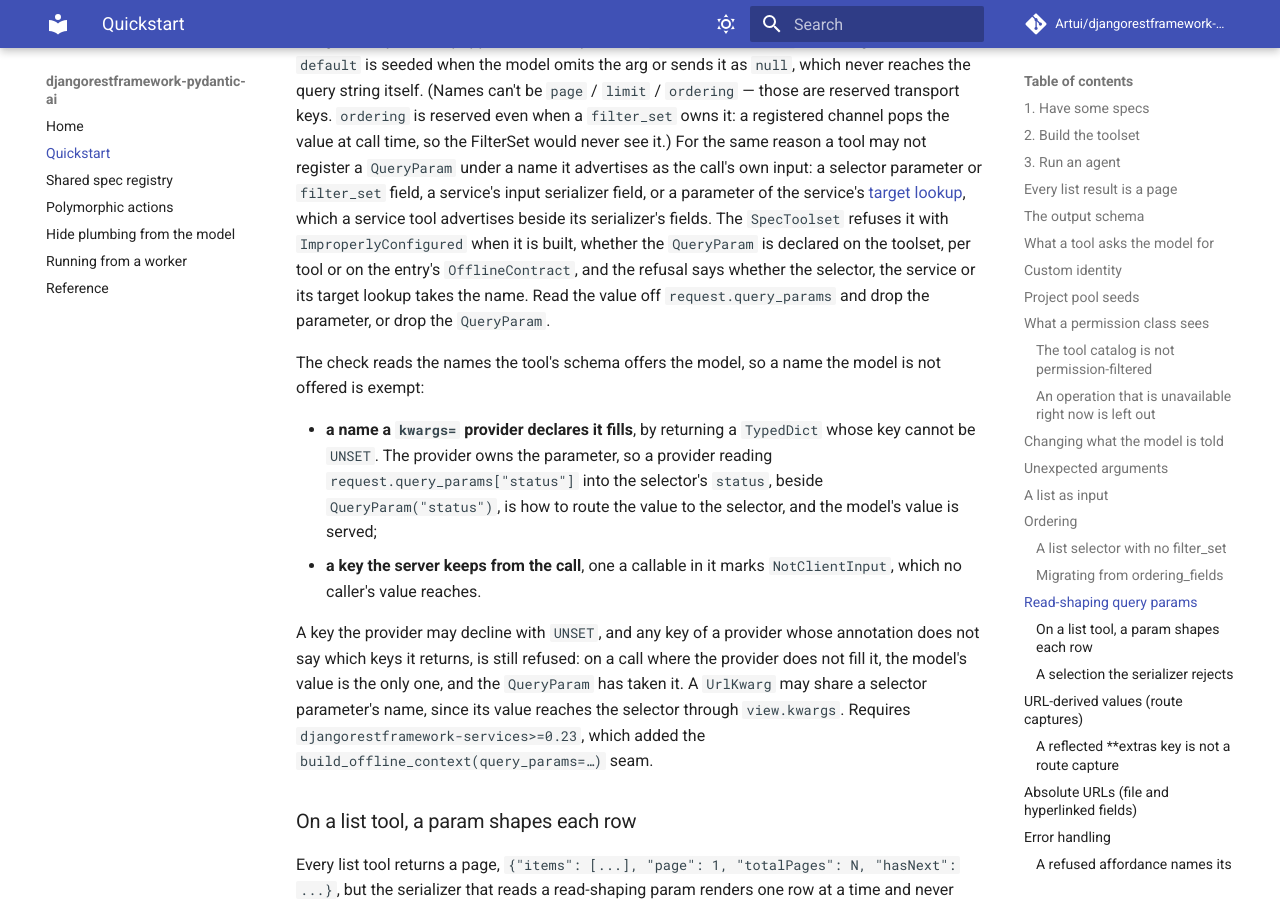
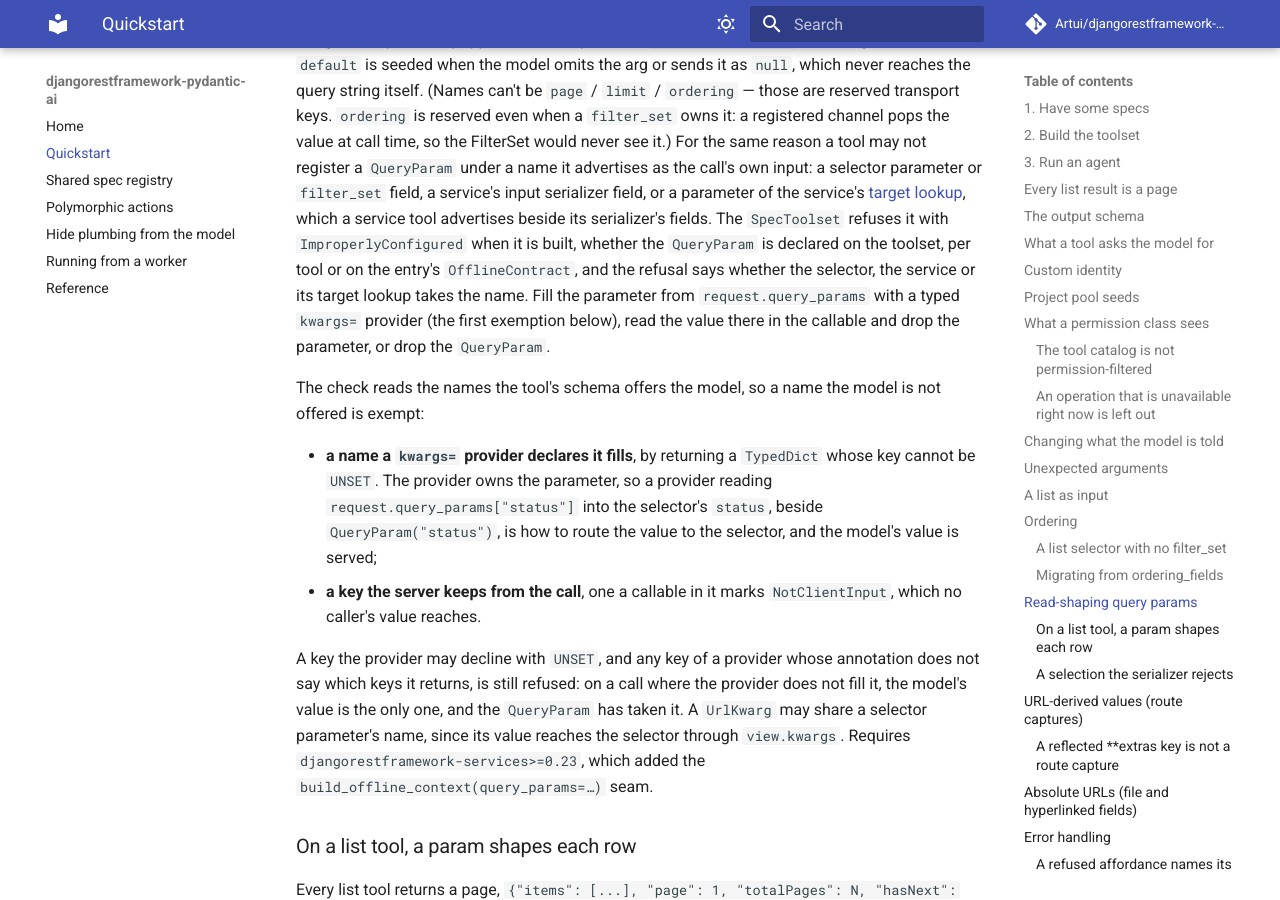
Before and after one commit to Artui/djangorestframework-pydantic-ai, an MkDocs documentation site: the page built from docs/quickstart.md, in a window 1280 px wide and 900 px high, scrolled down 16176 px. Built offline with MkDocs 1.6.1 and Material for MkDocs 9.7.7, drawn with Linux system fonts in a browser that asks for light colours; comment, search, counter and statistics services are not loaded.

Commit message:
Name the typed-provider route in the QueryParam refusal
A kwargs= provider whose TypedDict declares the parameter is now exempt
from the refusal, and it is the usual way to hand a query parameter to a
selector, so the message and the quickstart offer it as the first remedy.

Co-Authored-By: Claude Opus 5.5 <noreply@anthropic.com>

```diff
--- a/docs/quickstart.md
+++ b/docs/quickstart.md
@@ -780,8 +780,9 @@ which a service tool advertises beside its serializer's fields. The
 `SpecToolset` refuses it with `ImproperlyConfigured` when it is built, whether
 the `QueryParam` is declared on the toolset, per tool or on the entry's
 `OfflineContract`, and the refusal says whether the selector, the service or its
-target lookup takes the name. Read the value off `request.query_params` and
-drop the parameter, or drop the `QueryParam`.
+target lookup takes the name. Fill the parameter from `request.query_params`
+with a typed `kwargs=` provider (the first exemption below), read the value
+there in the callable and drop the parameter, or drop the `QueryParam`.
 
 The check reads the names the tool's schema offers the model, so a name the
 model is not offered is exempt:
```
Also changed, not shown: 1 other file.
